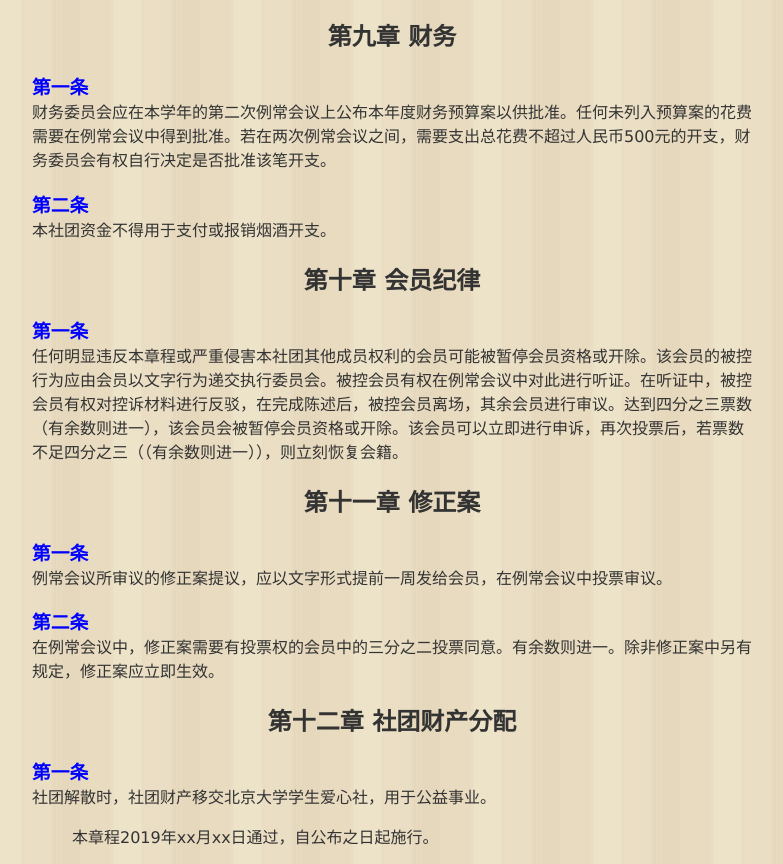
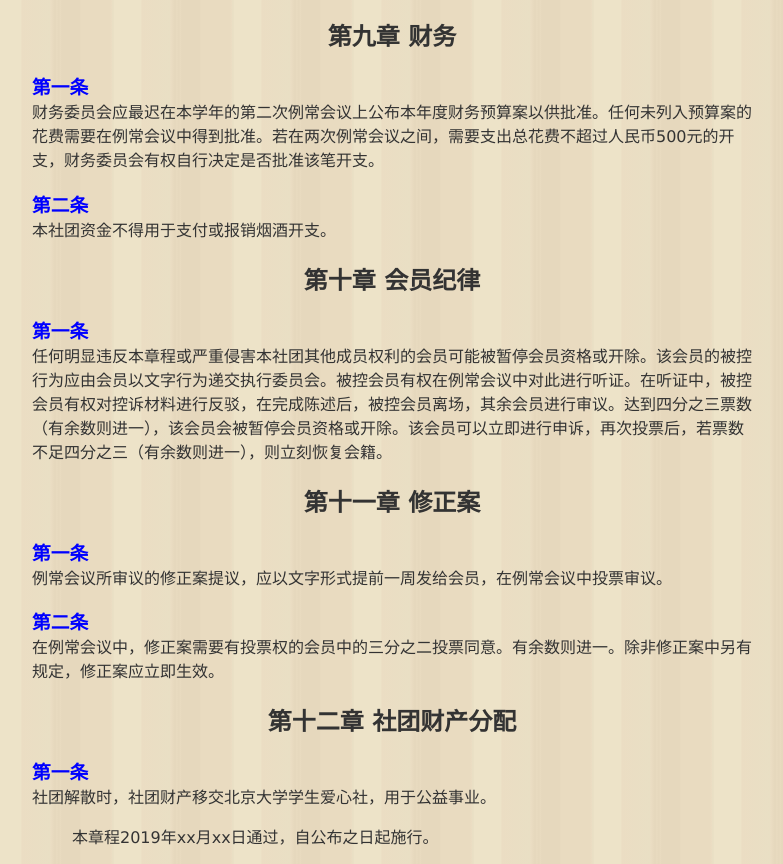
Before and after one commit to BeidaTCA/tcaWebsite, a plain HTML site: page constitution.html in a window 1280 px wide. Shown: the part 3194-4058 px from the top of the page, without its empty margins (248-1031 px from the left). Drawn offline with Linux system fonts and the light colour scheme.

Commit message:
Update constitution.html

```diff
--- a/constitution.html
+++ b/constitution.html
@@ -100,12 +100,12 @@
 <p>社团会长应任命委员会主席和委员，委员会主席全权负责委员会内部事宜。</p>
 <h2>第九章 财务</h2>
 <h3>第一条</h3>
-<p>财务委员会应在本学年的第二次例常会议上公布本年度财务预算案以供批准。任何未列入预算案的花费需要在例常会议中得到批准。若在两次例常会议之间，需要支出总花费不超过人民币500元的开支，财务委员会有权自行决定是否批准该笔开支。</p>
+<p>财务委员会应最迟在本学年的第二次例常会议上公布本年度财务预算案以供批准。任何未列入预算案的花费需要在例常会议中得到批准。若在两次例常会议之间，需要支出总花费不超过人民币500元的开支，财务委员会有权自行决定是否批准该笔开支。</p>
 <h3>第二条</h3>
 <p>本社团资金不得用于支付或报销烟酒开支。</p>
 <h2>第十章 会员纪律</h2>
 <h3>第一条</h3>
-<p>任何明显违反本章程或严重侵害本社团其他成员权利的会员可能被暂停会员资格或开除。该会员的被控行为应由会员以文字行为递交执行委员会。被控会员有权在例常会议中对此进行听证。在听证中，被控会员有权对控诉材料进行反驳，在完成陈述后，被控会员离场，其余会员进行审议。达到四分之三票数（有余数则进一），该会员会被暂停会员资格或开除。该会员可以立即进行申诉，再次投票后，若票数不足四分之三（（有余数则进一）），则立刻恢复会籍。</p>
+<p>任何明显违反本章程或严重侵害本社团其他成员权利的会员可能被暂停会员资格或开除。该会员的被控行为应由会员以文字行为递交执行委员会。被控会员有权在例常会议中对此进行听证。在听证中，被控会员有权对控诉材料进行反驳，在完成陈述后，被控会员离场，其余会员进行审议。达到四分之三票数（有余数则进一），该会员会被暂停会员资格或开除。该会员可以立即进行申诉，再次投票后，若票数不足四分之三（有余数则进一），则立刻恢复会籍。</p>
 <h2>第十一章 修正案</h2>
 <h3>第一条</h3>
 <p>例常会议所审议的修正案提议，应以文字形式提前一周发给会员，在例常会议中投票审议。</p>
```
